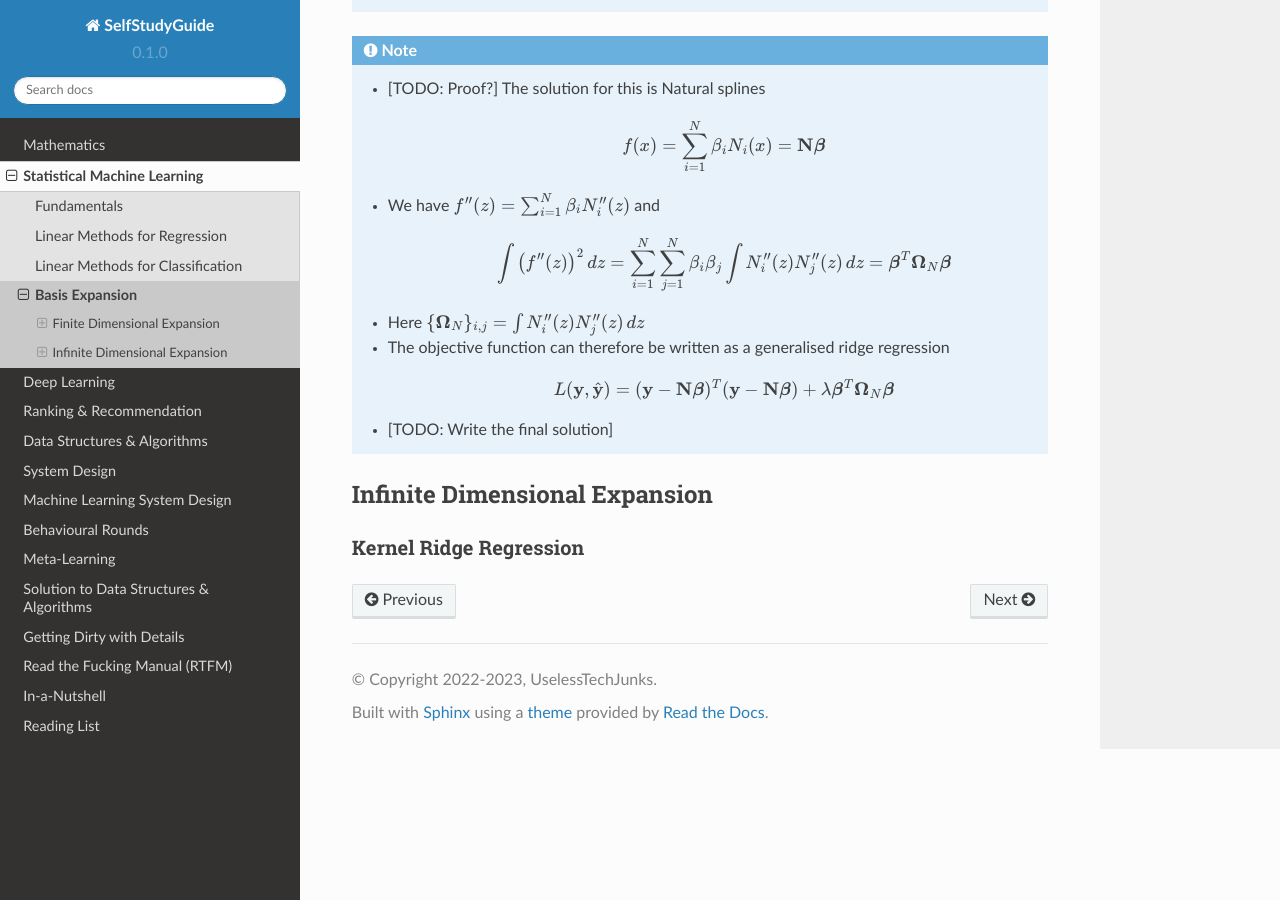
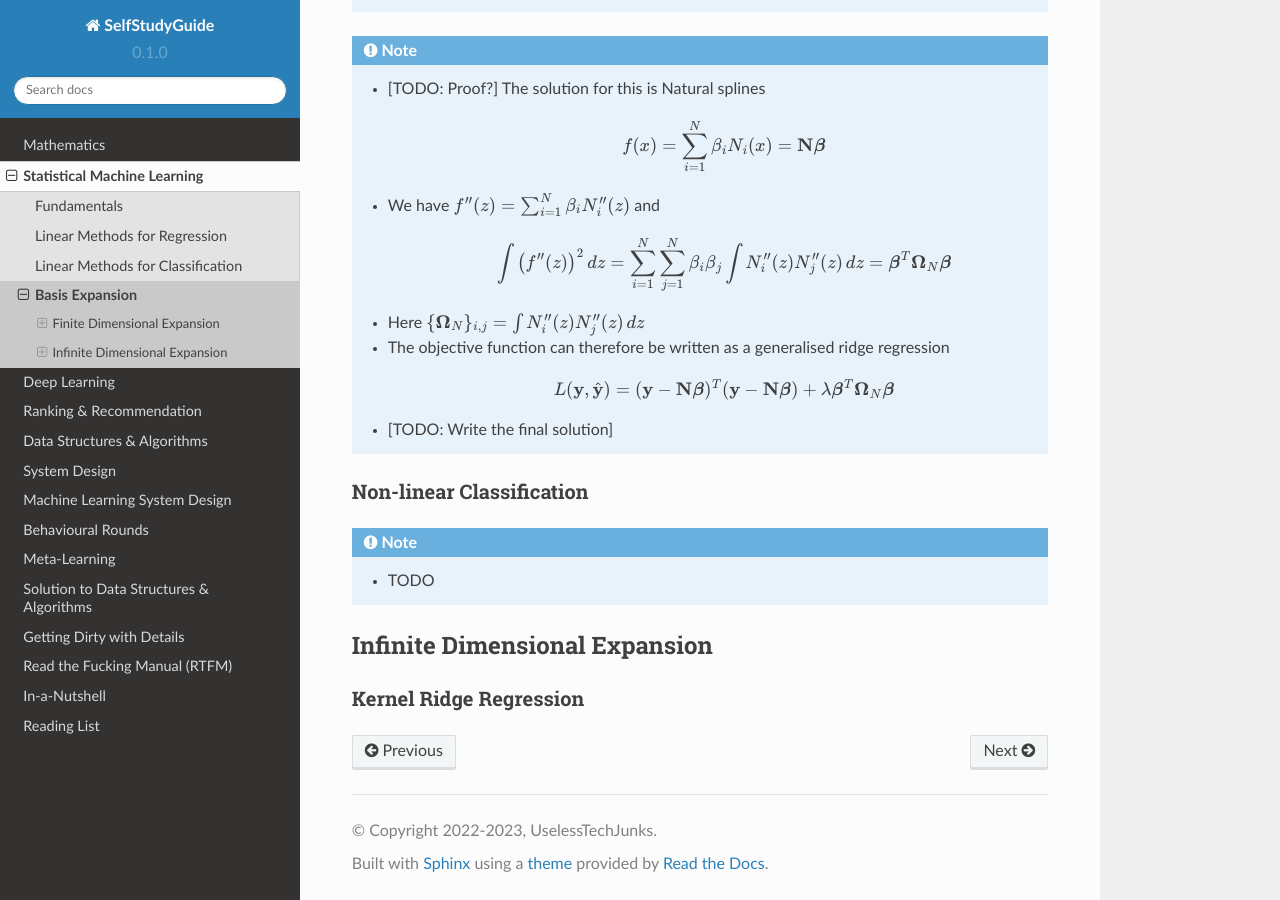
Before and after one commit to uselesstechjunks/leetcode, a Sphinx documentation site: the page built from docs/source/ml/basisexp.rst, in a window 1280 px wide and 900 px high, scrolled down 4132 px. Built offline with Sphinx 7.4.7 and the Read the Docs theme 2.0.0, drawn with Linux system fonts in a browser that asks for light colours.

Commit message:
Update basisexp.rst

```diff
--- a/docs/source/ml/basisexp.rst
+++ b/docs/source/ml/basisexp.rst
@@ -137,6 +137,11 @@ Smoothing Spline
 		.. math:: L(\mathbf{y},\hat{\mathbf{y}})=(\mathbf{y}-\mathbf{N}\boldsymbol{\beta})^T(\mathbf{y}-\mathbf{N}\boldsymbol{\beta})+\lambda\boldsymbol{\beta}^T\boldsymbol{\Omega}_N\boldsymbol{\beta}
 	* [TODO: Write the final solution]
 
+Non-linear Classification
+==================================================================================
+.. note::
+	* TODO
+
 **********************************************************************************
 Infinite Dimensional Expansion
 **********************************************************************************
```
